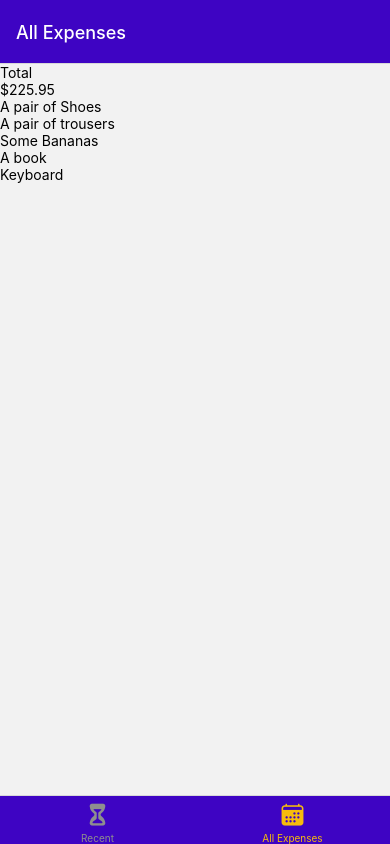
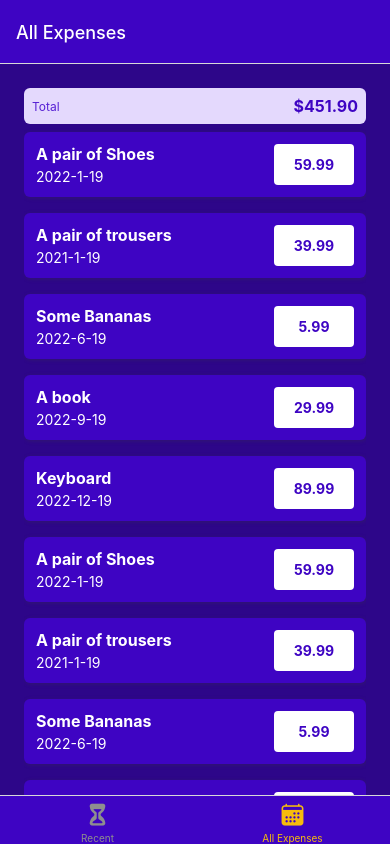
Before and after one commit to harsh9539/expense-management-react-native, a React Native app: screen /AllExpense in a window 390 px wide. Built offline with nearby package versions, Linux system fonts and the light colour scheme.

Commit message:
adding styles

```diff
--- /dev/null
+++ b/components/ExpensesOutput/ExpenseItem.js
@@ -0,0 +1,57 @@
+import { Pressable, StyleSheet, Text, View } from 'react-native'
+import React from 'react'
+import { GlobalStyles } from '../../constants/styles'
+import { getFormatDate } from '../../util/date'
+
+export default function ExpenseItem({description,amount,date}) {
+    return (
+        <Pressable>
+            <View style={styles.expenseItem}>
+                <View>
+                    <Text style={[styles.textBase,styles.description]}>{description}</Text>
+                    <Text style={styles.textBase}>{getFormatDate(date)}</Text>
+                </View>
+                <View style={styles.amountConatiner}>
+                    <Text style={styles.amount}>{amount.toFixed(2)}</Text>
+                </View>
+            </View>
+        </Pressable>
+    )
+}
+
+const styles = StyleSheet.create({
+    expenseItem:{
+        padding:12,
+        marginVertical:8,
+        backgroundColor:GlobalStyles.colors.primary500,
+        flexDirection:'row',
+        justifyContent:'space-between',
+        borderRadius:6,
+        elevation:3,
+        shadowColor:GlobalStyles.colors.gray500,
+        shadowRadius:4,
+        shadowOffset:{width:1,height:1},
+        shadowOpacity:0.4
+    },
+    textBase:{
+        color:'white'
+    },
+    description:{
+        fontSize:16,
+        marginBottom:4,
+        fontWeight:'bold',
+    },
+    amountConatiner:{
+        paddingHorizontal:12,
+        paddingVertical:4,
+        backgroundColor:'white',
+        justifyContent:'center',
+        alignItems:'center',
+        borderRadius:4,
+        minWidth:80
+    },
+    amount:{
+        color:GlobalStyles.colors.primary500,
+        fontWeight:'bold'
+    }
+})
--- a/components/ExpensesOutput/ExpensesList.js
+++ b/components/ExpensesOutput/ExpensesList.js
@@ -1,9 +1,11 @@
 import { FlatList, StyleSheet, Text, View } from 'react-native'
 import React from 'react'
+import ExpenseItem from './ExpenseItem'
 
 
 function renderExpenseItem(itemData){
-    return <Text>{itemData.item.description}</Text>
+    // return <ExpenseItem description={item.description} date={item.date} amount={item.amount}/>
+    return <ExpenseItem {...itemData.item}/>
 }
 
 
--- a/components/ExpensesOutput/ExpensesOutput.js
+++ b/components/ExpensesOutput/ExpensesOutput.js
@@ -2,6 +2,7 @@
 import React from 'react'
 import ExpensesSummary from './ExpensesSummary'
 import ExpensesList from './ExpensesList'
+import { GlobalStyles } from '../../constants/styles'
 
 
 const DUMMY_EXPENSES = [
@@ -35,16 +36,55 @@
         amount: 89.99,
         date: new Date('2022-12-19')
     },
+    {
+        id:'e6',
+        description:'A pair of Shoes',
+        amount: 59.99,
+        date: new Date('2022-01-19')
+    },
+    {
+        id:'e7',
+        description:'A pair of trousers',
+        amount: 39.99,
+        date: new Date('2021-01-19')
+    },
+    {
+        id:'e8',
+        description:'Some Bananas',
+        amount: 5.99,
+        date: new Date('2022-06-19')
+    },
+    {
+        id:'e9',
+        description:'A book',
+        amount: 29.99,
+        date: new Date('2022-09-19')
+    },
+    {
+        id:'e10',
+        description:'Keyboard',
+        amount: 89.99,
+        date: new Date('2022-12-19')
+    },
 ]
 
 
 export default function ExpensesOutput({expenses,expensesPeriod}) {
     return (
-        <View>
+        <View style={styles.container}>
             <ExpensesSummary expenses={DUMMY_EXPENSES} periodName={expensesPeriod}/>
             <ExpensesList expenses={DUMMY_EXPENSES}/>
         </View>
     )
 }
 
-const styles = StyleSheet.create({})
+const styles = StyleSheet.create({
+    container:{
+        flex:1,
+        paddingHorizontal:24,
+        paddingTop:24,
+        paddingBottom:0,
+        backgroundColor:GlobalStyles.colors.primary700
+    }
+
+})
--- a/components/ExpensesOutput/ExpensesSummary.js
+++ b/components/ExpensesOutput/ExpensesSummary.js
@@ -1,5 +1,6 @@
 import { StyleSheet, Text, View } from 'react-native'
 import React from 'react'
+import { GlobalStyles } from '../../constants/styles';
 
 export default function ExpensesSummary({expenses,periodName}) {
 
@@ -8,11 +9,29 @@
     },0);
 
     return (
-        <View>
-            <Text>{periodName}</Text>
-            <Text>${expensesSum.toFixed(2)}</Text>
+        <View style={styles.container}>
+            <Text style={styles.period}>{periodName}</Text>
+            <Text style={styles.sum}>${expensesSum.toFixed(2)}</Text>
         </View>
     )
 }
 
-const styles = StyleSheet.create({})
+const styles = StyleSheet.create({
+    container:{
+        padding:8,
+        backgroundColor:GlobalStyles.colors.primary50,
+        borderRadius:6,
+        flexDirection:'row',
+        justifyContent:'space-between',
+        alignItems:'center',
+    },
+    period:{
+        fontSize:12,
+        color:GlobalStyles.colors.primary400
+    },
+    sum:{
+        fontSize:16,
+        fontWeight:'bold',
+        color:GlobalStyles.colors.primary500
+    }
+})
--- /dev/null
+++ b/util/date.js
@@ -0,0 +1,3 @@
+export function getFormatDate(date){
+    return `${date.getFullYear()}-${date.getMonth()+1}-${date.getDate()}`
+}
```
